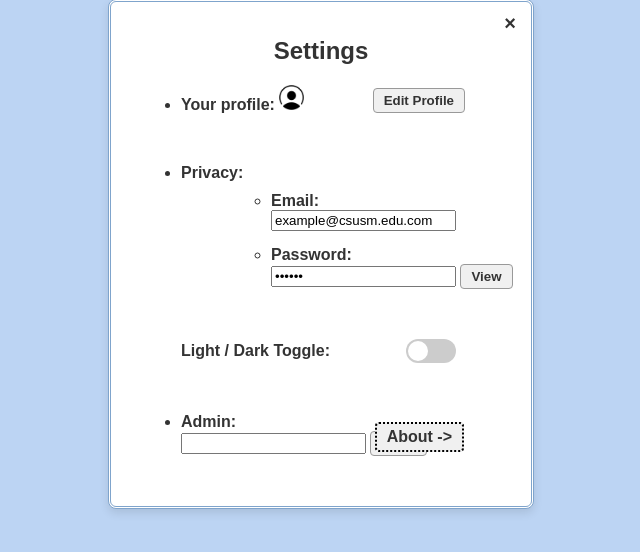
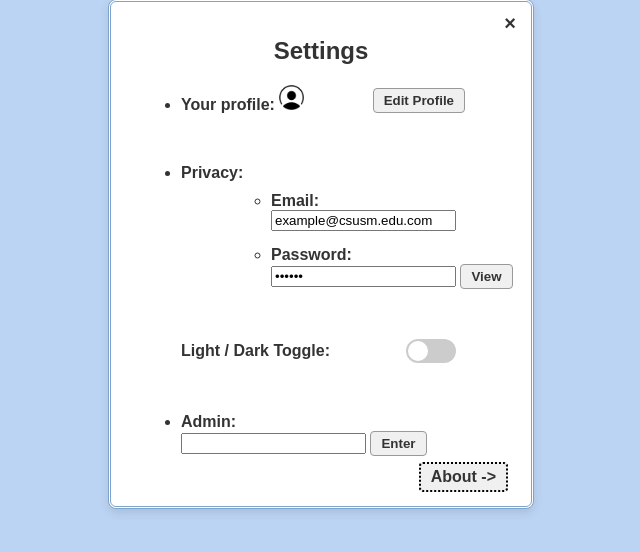
Before and after one commit to maib202030/CIS444Project, a PHP site: page /html/settings.html in a window 1280 px wide. Shown: the part 146-698 px from the top of the page, without its empty margins (319-959 px from the left). Run offline with PHP 8.4, Linux system fonts and the light colour scheme; data that the repository does not hold is empty.

Commit message:
Settings. about button moved

```diff
--- a/css/styles.css
+++ b/css/styles.css
@@ -993,8 +993,8 @@ body.dark-mode #settings-container #about-button {
 /* About Button Positioning */
 #about-button {
   position: absolute;
-  right: 67px;
-  top: 420px;
+  right: 23px;
+  top: 460px;
   text-decoration: none;
   border: 2px dotted #000000;  /* border */
 }
```
